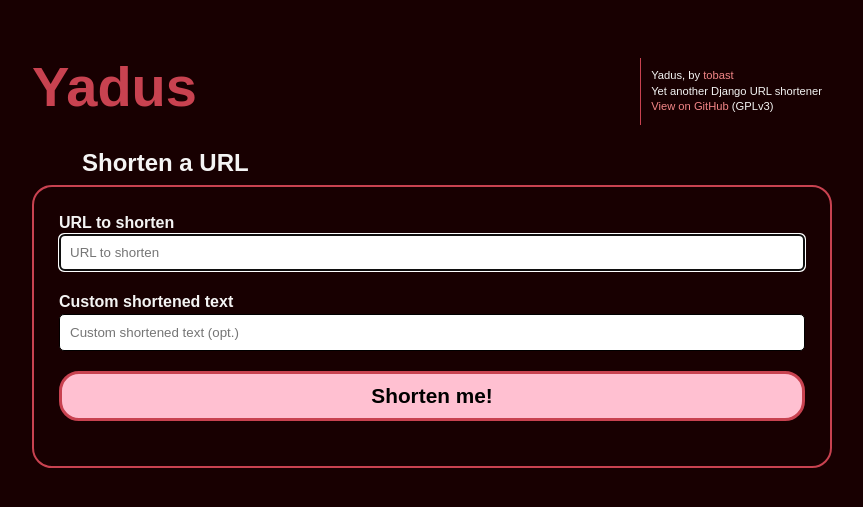
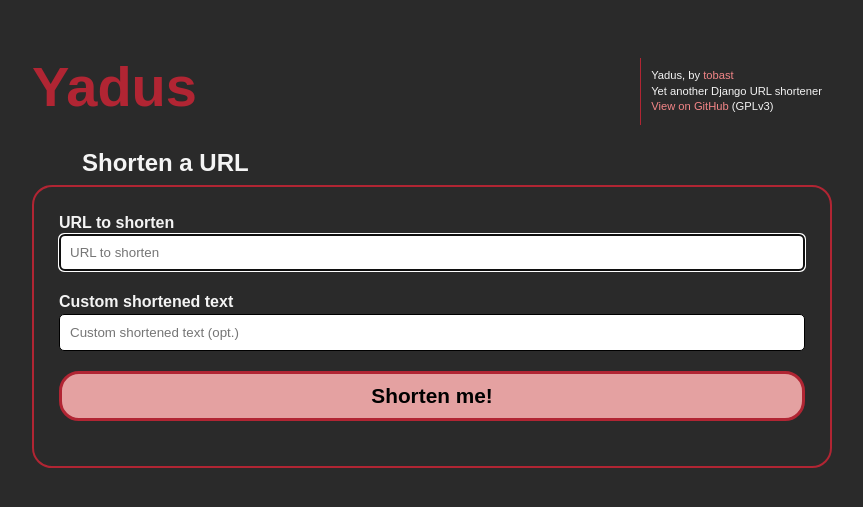
Before and after one commit to tobast/yadus, a Django app: page / in a window 1280 px wide. Shown: the top 507 px of the page, without its empty margins (208-1071 px from the left). Run offline with Django 3.2, Linux system fonts and the light colour scheme; parts of the project's set-up code (start-up, migrations or seed data) failed here and were passed over.

Commit message:
Change CSS colors

```diff
--- a/yadus/shortener/static/css/yadus.css
+++ b/yadus/shortener/static/css/yadus.css
@@ -1,6 +1,6 @@
 body {
     font-family:Arial;
-    background-color: #180001;
+    background-color: #2a2a2a;
     color:#f4f4f4;
     font-size:16px;
     margin:2em auto;
@@ -15,7 +15,7 @@
     margin-top: 0px;
     margin-bottom: 20px;
     font-size: 42pt;
-    color: #c84250;
+    color: #b12533;
 }
 
 a {
@@ -26,11 +26,10 @@
 h2 {
     margin-left: 50px;
     margin-bottom: 0.2em;
-    background-color: #180001;
 }
 
 #shorten-form {
-    border: 2px solid #c84250;
+    border: 2px solid #b12533;
     border-radius: 20px;
     padding: 25px;
 }
@@ -51,9 +50,9 @@
 }
 
 .button {
-    background-color: #ffc0d1;
+    background-color: #e4a1a1;
     color: black;
-    border: 3px solid #c84250;
+    border: 3px solid #b12533;
     border-radius: 20px;
     font-weight: bold;
     font-size: 1.3em;
@@ -69,7 +68,7 @@
     font-size: 0.7em;
     margin-top: 10px;
     padding: 10px;
-    border-left: 1px solid #c84250;
+    border-left: 1px solid #b12533;
 }
 
 #error-banner {
@@ -77,7 +76,7 @@
     border-radius: 10px;
     padding: 10px;
     padding-left: 20px;
-    background-color: #c84250;
+    background-color: #b12533;
     color: white;
     font-size: 1.2em;
 }
```
